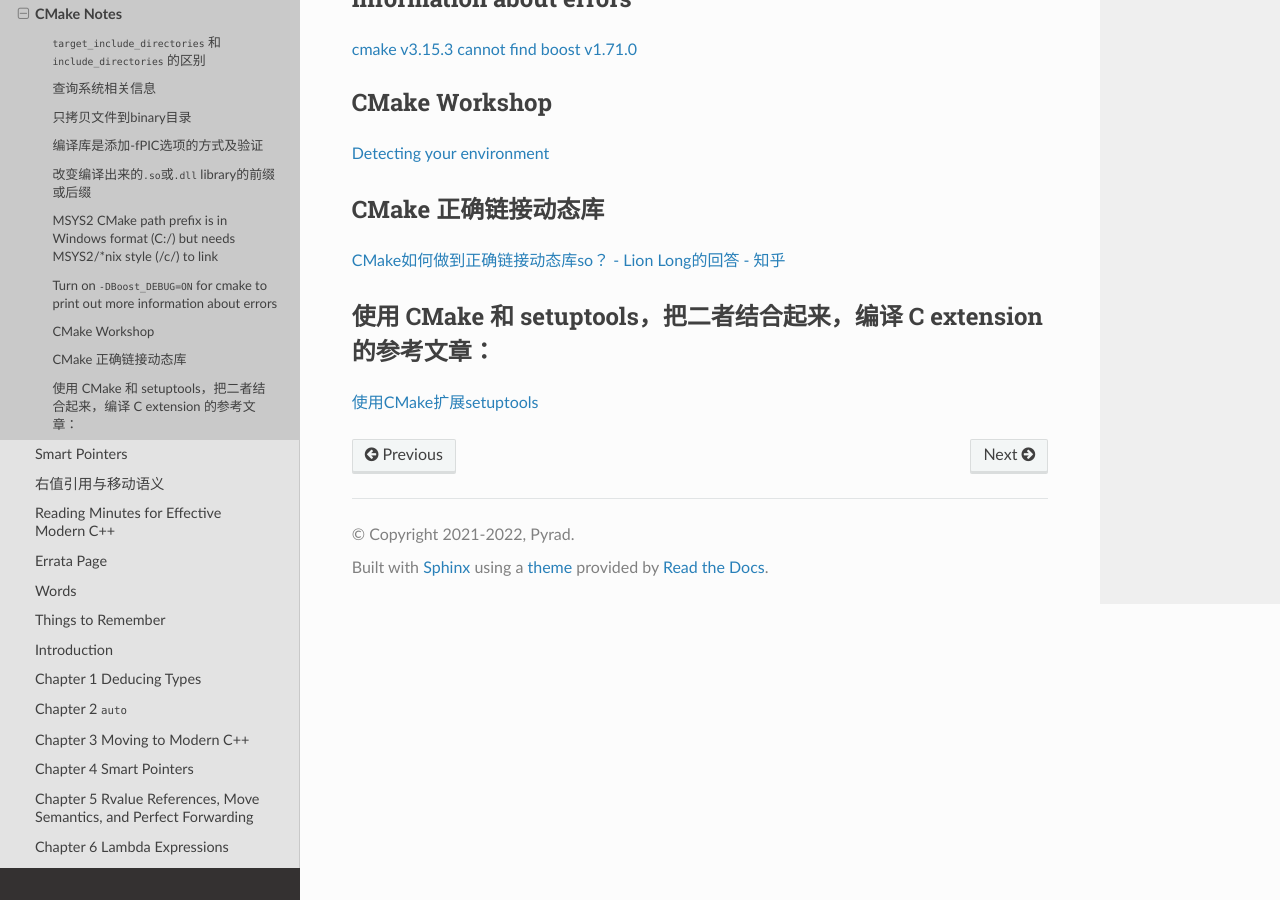
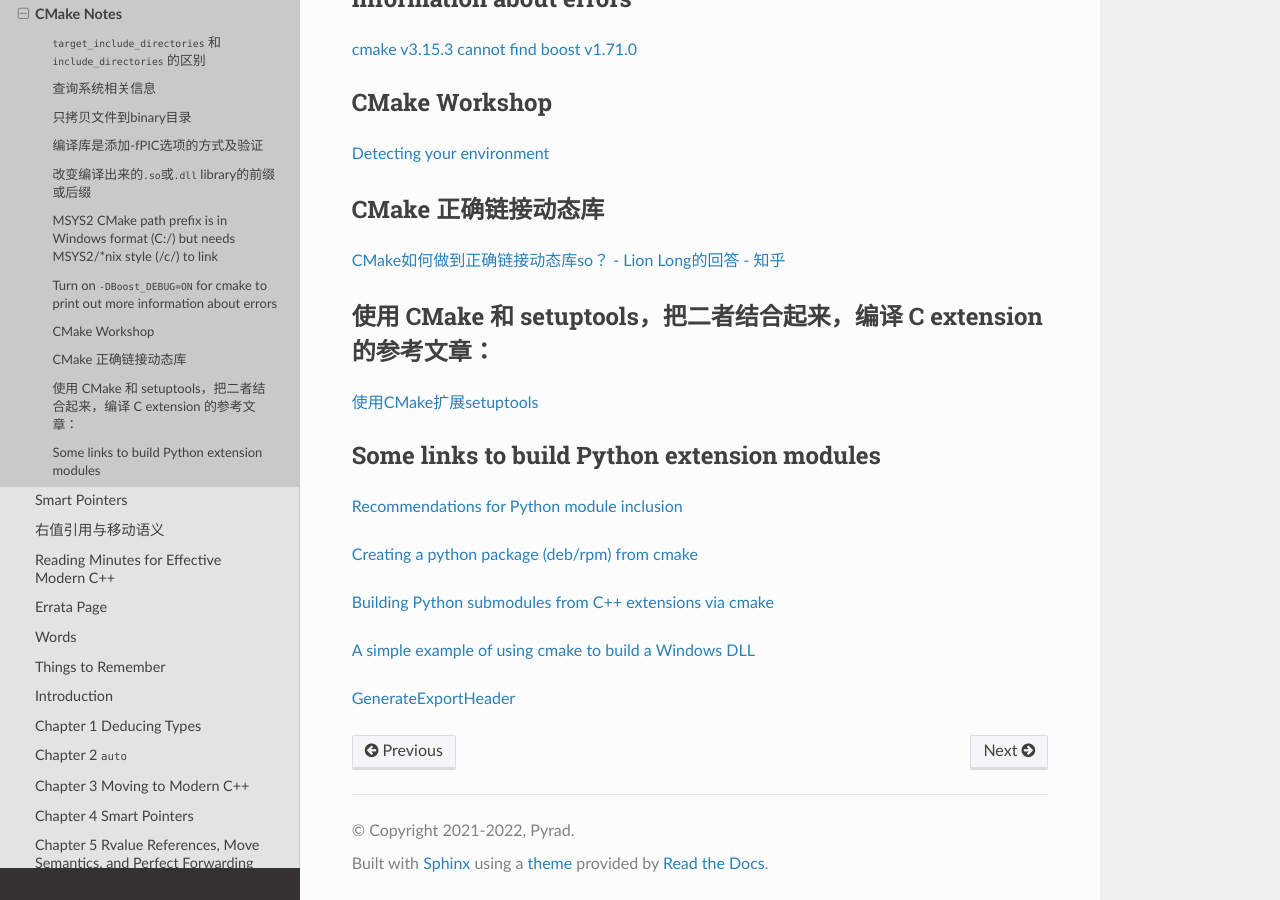
Before and after one commit to Pyrad/pyradnotes, a Sphinx documentation site: the page built from source/CPP/CMakeBasics.md, in a window 1280 px wide and 900 px high, scrolled down 1824 px. Built offline with Sphinx 7.4.7 and the Read the Docs theme 2.0.0, drawn with Linux system fonts in a browser that asks for light colours.

Commit message:
CMake A few links to build Python extension

```diff
--- a/source/CPP/CMakeBasics.md
+++ b/source/CPP/CMakeBasics.md
@@ -104,3 +104,16 @@ set_target_properties(new_thing PROPERTIES PREFIX "")
 ## 使用 CMake 和 setuptools，把二者结合起来，编译 C extension 的参考文章：
 
 [使用CMake扩展setuptools](https://cloud.tencent.com/developer/information/%E4%BD%BF%E7%94%A8CMake%E6%89%A9%E5%B1%95setuptools%E3%80%82%E6%9C%AA%E5%AE%89%E8%A3%85%E7%94%9F%E6%88%90%E6%89%A9%E5%B1%95)
+
+
+## Some links to build Python extension modules
+
+[Recommendations for Python module inclusion](https://discourse.cmake.org/t/recommendations-for-python-module-inlusion/2612)
+
+[Creating a python package (deb/rpm) from cmake](https://stackoverflow.com/questions/70017740/creating-a-python-package-deb-rpm-from-cmake)
+
+[Building Python submodules from C++ extensions via cmake](https://stackoverflow.com/questions/61956365/building-python-submodules-from-c-extensions-via-cmake)
+
+[A simple example of using cmake to build a Windows DLL](https://stackoverflow.com/questions/24872225/a-simple-example-of-using-cmake-to-build-a-windows-dll)
+
+[GenerateExportHeader](https://cmake.org/cmake/help/v3.0/module/GenerateExportHeader.html)
```
